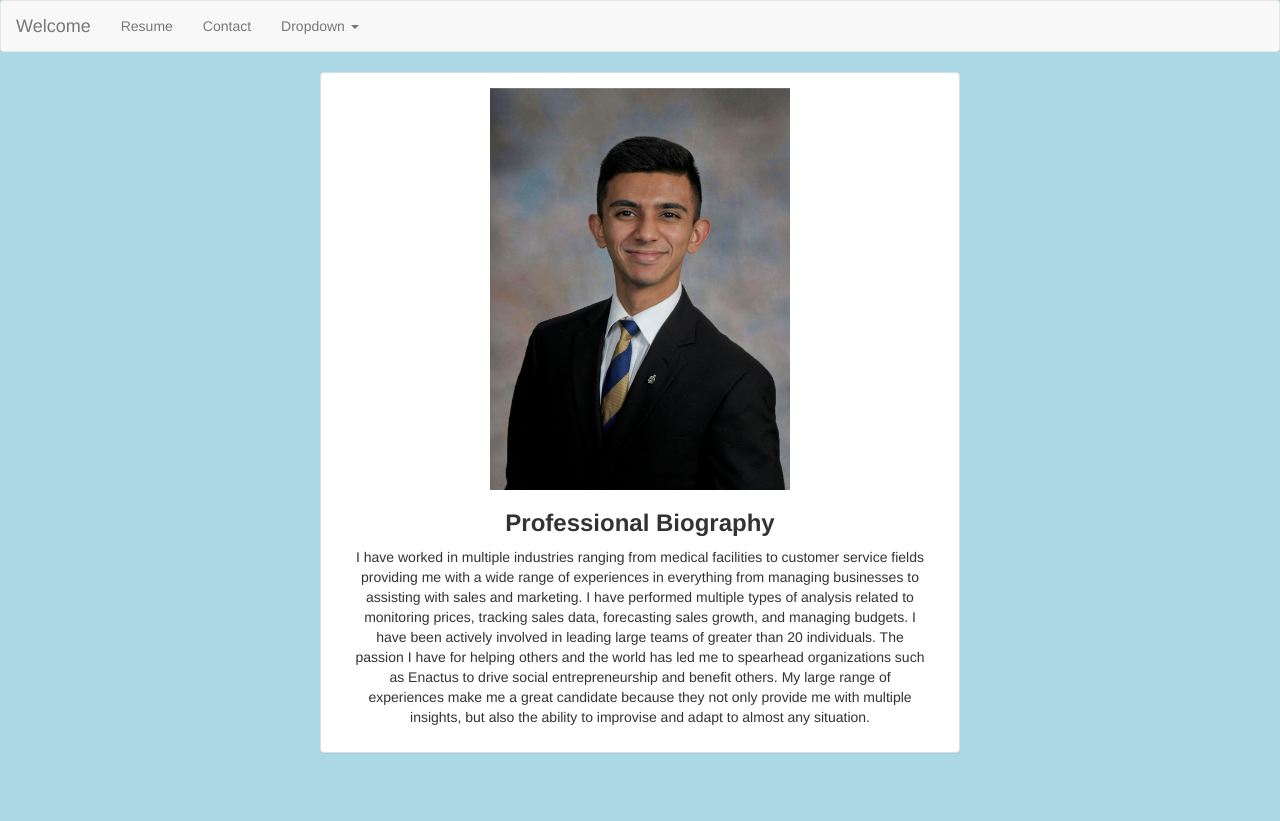
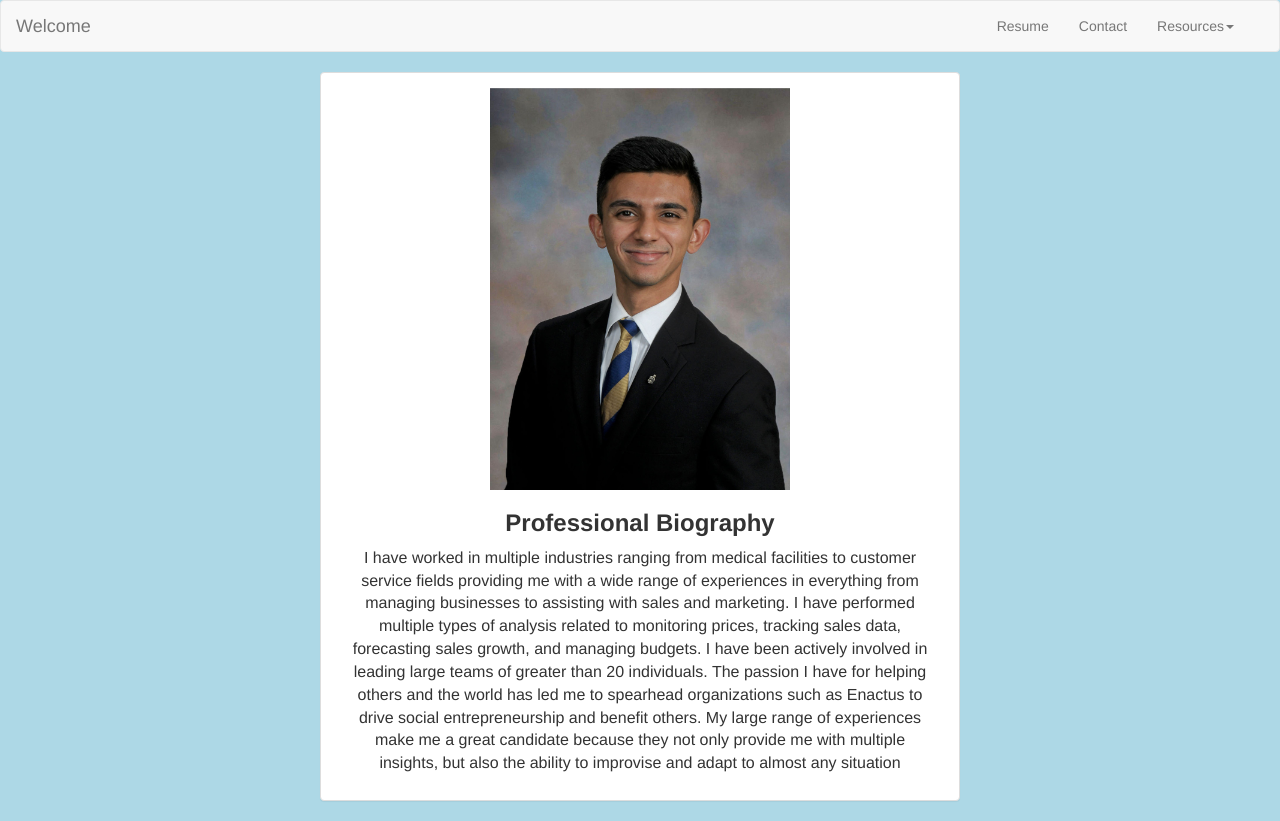
Before and after one commit to harshil753/Professional_Website, a plain HTML site: page index.html in a window 1280 px wide. Before the commit the page ends 800 px from the top, so only its background shows below. Drawn offline with nearby package versions, Linux system fonts and the light colour scheme.

Commit message:
cleaning

```diff
--- a/index.css
+++ b/index.css
@@ -4,3 +4,6 @@
 .pic{
     margin-bottom: 25px;
 }
+.bio{
+    font-size: 16px;
+}
--- a/index.html
+++ b/index.html
@@ -29,11 +29,11 @@
 
           <!-- Collect the nav links, forms, and other content for toggling -->
           <div class="collapse navbar-collapse" id="bs-example-navbar-collapse-1">
-            <ul class="nav navbar-nav">
+            <ul class="nav navbar-nav pull-right">
               <li><a href="Resume.html">Resume <span class="sr-only">(current)</span></a></li>
               <li><a href="Contact.html">Contact</a></li>
               <li class="dropdown">
-                <a href="#" class="dropdown-toggle" data-toggle="dropdown" role="button" aria-haspopup="true" aria-expanded="false">Dropdown <span class="caret"></span></a>
+                <a href="#" class="dropdown-toggle" data-toggle="dropdown" role="button" aria-haspopup="true" aria-expanded="false">Resources<span class="caret"></span></a>
                 <ul class="dropdown-menu">
                   <li><a href="index.html">Professional Biography</a></li>
                   <li><a href="Resume.html">Resume</a></li>
@@ -49,7 +49,7 @@
         <div class="class panel-body text-center">
             <img src="headshot.jpg" class="img-responsive center-block" alt="Responsive image" height="400px" width="300px">
             <p><h3><b>Professional Biography</b></h3></p>
-            <p>I have worked in multiple industries ranging from medical facilities to customer service fields providing me with a wide range of experiences in everything from managing businesses to assisting with sales and marketing. I have performed multiple types of analysis related to monitoring prices, tracking sales data, forecasting sales growth, and managing budgets. I have been actively involved in leading large teams of greater than 20 individuals. The passion I have for helping others and the world has led me to spearhead organizations such as Enactus to drive social entrepreneurship and benefit others. My large range of experiences make me a great candidate because they not only provide me with multiple insights, but also the ability to improvise and adapt to almost any situation.</p>
+            <p class="bio">I have worked in multiple industries ranging from medical facilities to customer service fields providing me with a wide range of experiences in everything from managing businesses to assisting with sales and marketing. I have performed multiple types of analysis related to monitoring prices, tracking sales data, forecasting sales growth, and managing budgets. I have been actively involved in leading large teams of greater than 20 individuals. The passion I have for helping others and the world has led me to spearhead organizations such as Enactus to drive social entrepreneurship and benefit others. My large range of experiences make me a great candidate because they not only provide me with multiple insights, but also the ability to improvise and adapt to almost any situation</p>
         </div>
     </div>
 
```
Also changed, not shown: Contact.html (+1 -1 lines), Resume.html (+1 -1 lines), 1 other file.
